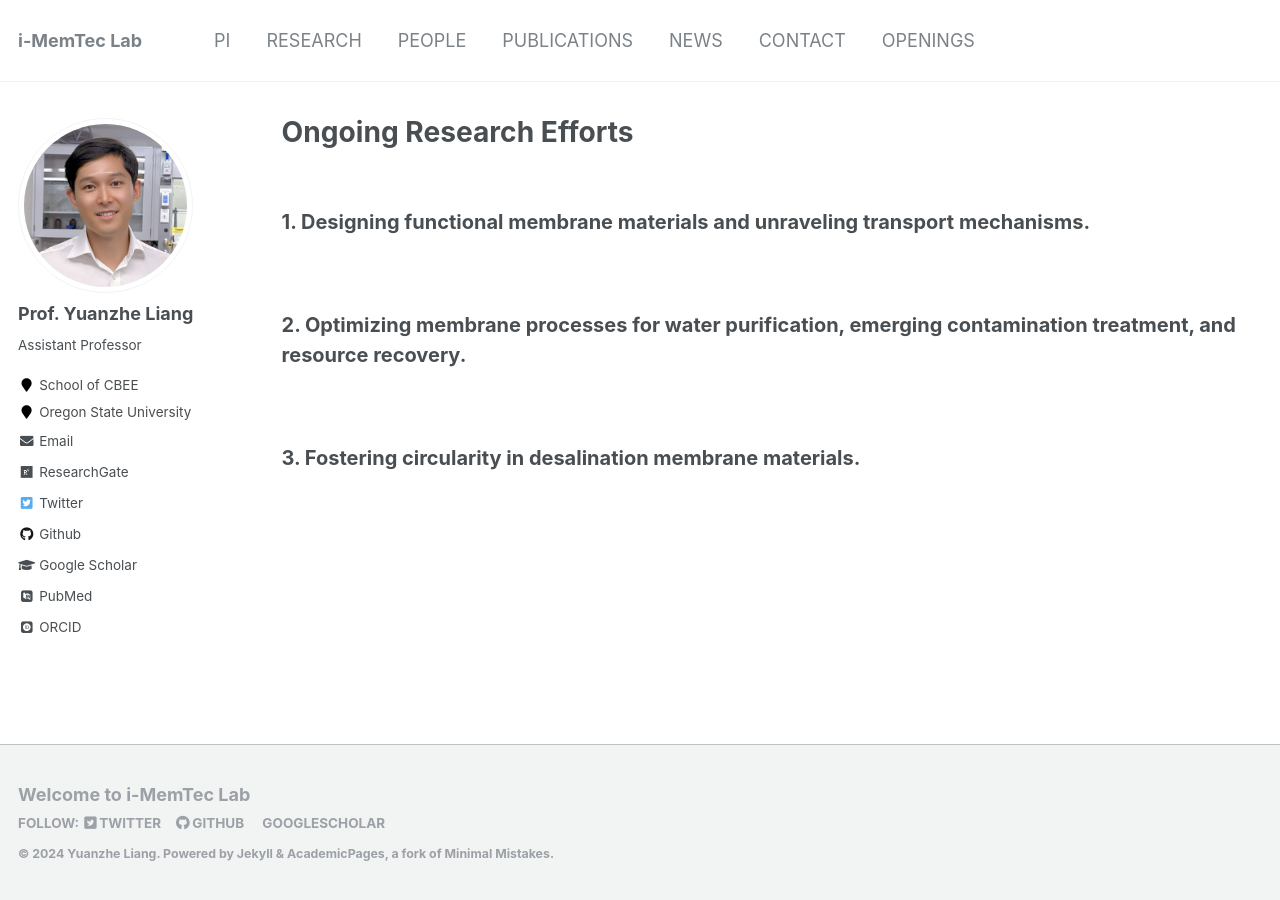
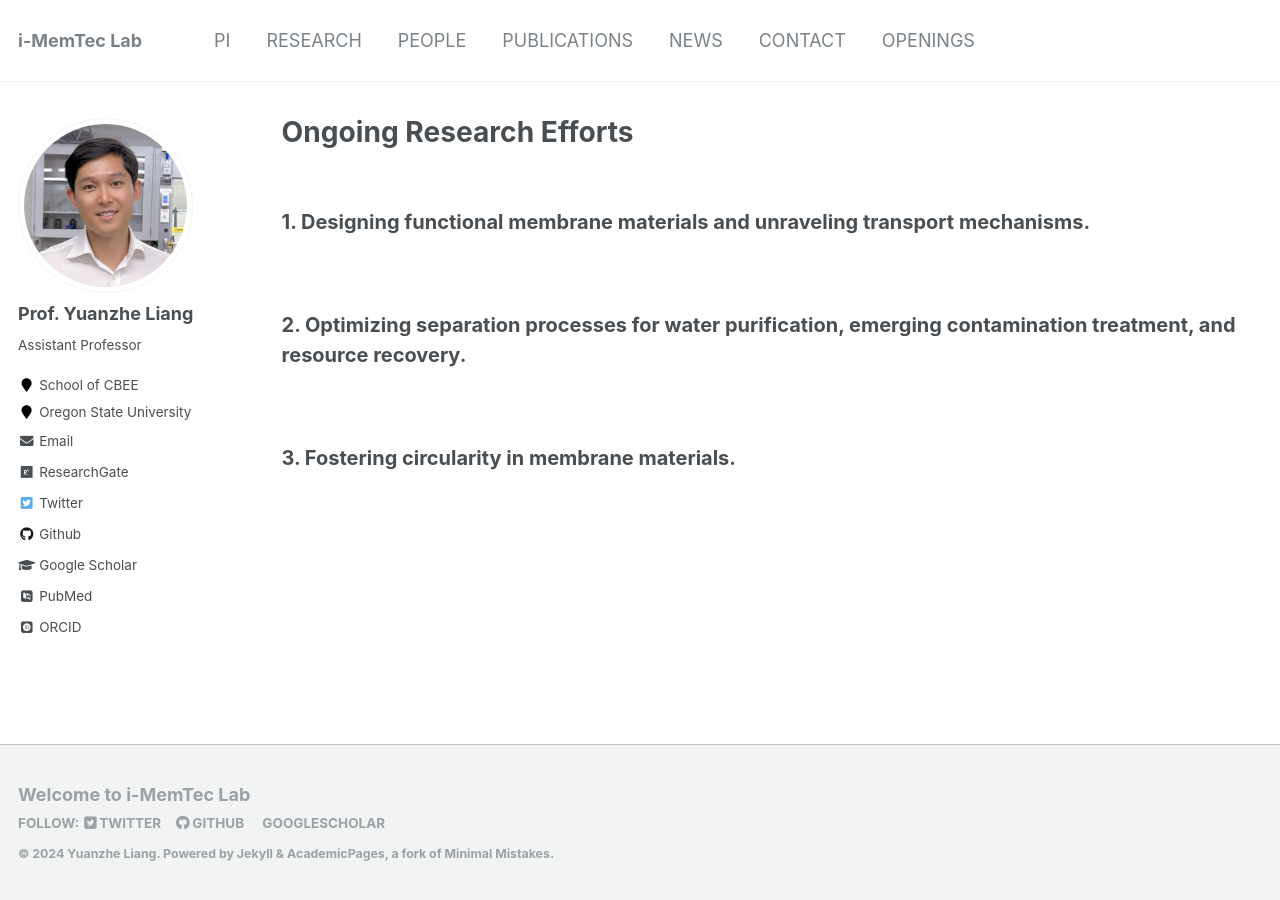
Before and after one commit to yuanzheliang/yuanzheliang.github.io, a Jekyll site: the page built from _pages/talks.html, in a window 1280 px wide. Built offline with Jekyll 4.4.1, drawn with Linux system fonts in a browser that asks for light colours; some web fonts are replaced.

Commit message:
Update talks.html

```diff
--- a/_pages/talks.html
+++ b/_pages/talks.html
@@ -8,6 +8,6 @@ author_profile: true
 <br>
 <p style="font-size: 20px;"><b>1. Designing functional membrane materials and unraveling transport mechanisms.<b></p>
 <br>
-<p style="font-size: 20px;"><b>2. Optimizing membrane processes for water purification, emerging contamination treatment, and resource recovery.<b></p>
+<p style="font-size: 20px;"><b>2. Optimizing separation processes for water purification, emerging contamination treatment, and resource recovery.<b></p>
 <br>
-<p style="font-size: 20px;"><b>3. Fostering circularity in desalination membrane materials.<b></p>
+<p style="font-size: 20px;"><b>3. Fostering circularity in membrane materials.<b></p>
```
